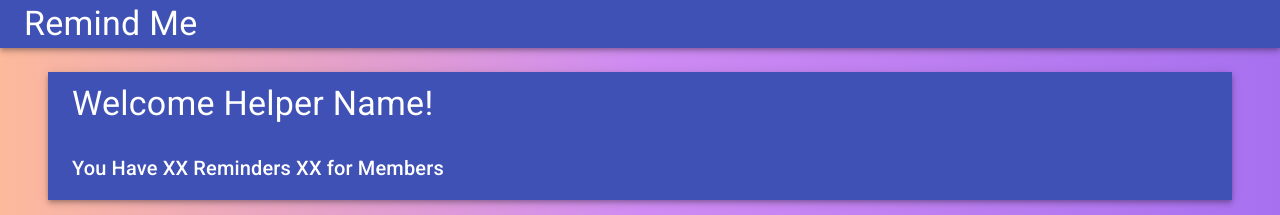
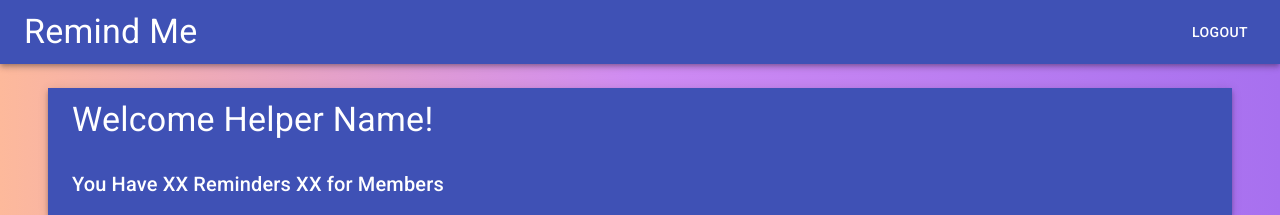
Before and after one commit to LHafoka13/Remind-Me, a React (Create React App) app in the folder client/: page /helper in a window 1280 px wide. Shown: the top 215 px of the page. Built offline with nearby package versions, Linux system fonts and the light colour scheme.

Commit message:
added app bar for the account pages

```diff
--- /dev/null
+++ b/client/src/components/AppBars/AccountAppBar.js
@@ -0,0 +1,35 @@
+import React from 'react';
+import { makeStyles } from '@material-ui/core/styles';
+import AppBar from '@material-ui/core/AppBar';
+import Toolbar from '@material-ui/core/Toolbar';
+import Typography from '@material-ui/core/Typography';
+import Button from '@material-ui/core/Button';
+
+const useStyles = makeStyles((theme) => ({
+  root: {
+    flexGrow: 1,
+  },
+  menuButton: {
+    marginRight: theme.spacing(2),
+  },
+  title: {
+    flexGrow: 1,
+  },
+}));
+
+export default function AccountAppBar() {
+    const classes = useStyles();
+
+    return (
+      <div className={classes.root}>
+        <AppBar position="static">
+          <Toolbar>
+            <Typography variant="h4" className={classes.title}>
+              Remind Me
+            </Typography>
+            <Button color="inherit">Logout</Button>
+          </Toolbar>
+        </AppBar>
+      </div>
+    );
+}
--- a/client/src/pages/Helper.js
+++ b/client/src/pages/Helper.js
@@ -2,12 +2,12 @@
 import Calendar from "../components/Calendar/Calendar";
 import Container from "@material-ui/core/Container";
 import HelperHeader from "../components/HelperHeader/HelperHeader";
-import AppBar from "../components/AppBar/AppBar";
+import AccountAppBar from "../components/AppBars/AccountAppBar";
 
 export default function Helper() {
   return (
     <div className="background">
-      <AppBar />
+      <AccountAppBar />
       <Container>
         <HelperHeader />
         <Calendar />
--- a/client/src/pages/Home.js
+++ b/client/src/pages/Home.js
@@ -1,6 +1,6 @@
 import React from "react";
 import SignIn from "../components/SignInForm/SignInForm";
-import AppBar from "../components/AppBar/AppBar";
+import AppBar from "../components/AppBars/AppBar";
 
 export default function Home() {
   return (
--- a/client/src/pages/Individual.js
+++ b/client/src/pages/Individual.js
@@ -2,12 +2,12 @@
 import HelperHeader from "../components/HelperHeader/HelperHeader";
 import Container from "@material-ui/core/Container";
 import Calendar from "../components/Calendar/Calendar";
-import AppBar from "../components/AppBar/AppBar";
+import AccountAppBar from "../components/AppBars/AccountAppBar"
 
 export default function Individual() {
   return (
     <div className="background">
-      <AppBar />
+      <AccountAppBar />
       <Container>
         <Calendar />
       </Container>
--- a/client/src/pages/Register.js
+++ b/client/src/pages/Register.js
@@ -1,6 +1,6 @@
 import React from "react";
 import RegistrationForm from "../components/RegistrationForm/RegistrationForm";
-import AppBar from "../components/AppBar/AppBar";
+import AppBar from "../components/AppBars/AppBar";
 
 export default function Register() {
   return (
```
Also changed, not shown: client/src/components/AppBars/AppBar.js (renamed from client/src/components/AppBar/AppBar.js).
